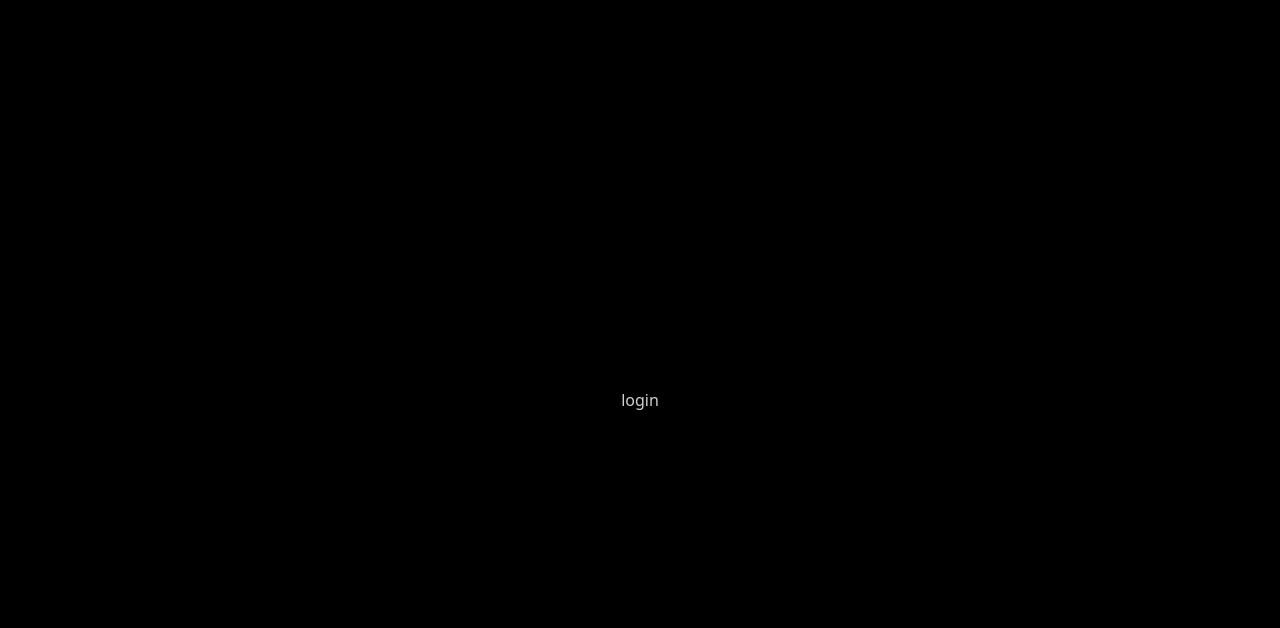
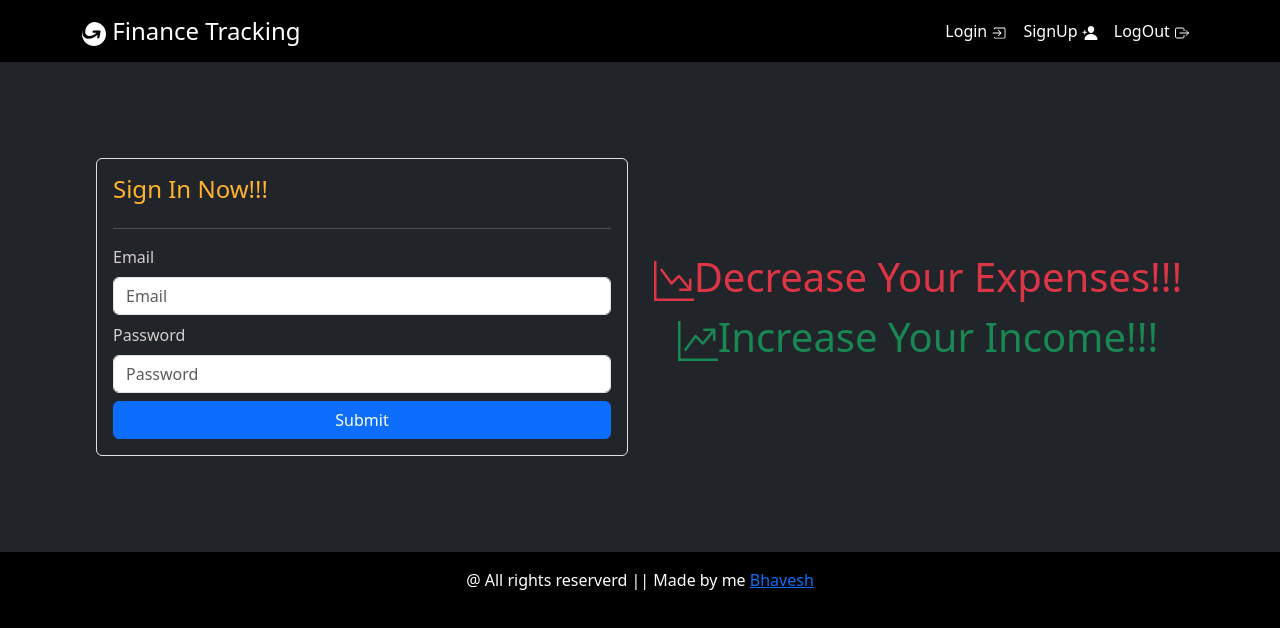
Before and after one commit to Bhaveshsadhu/fs_client, a React app: page / in a window 1280 px wide. Shown: the top 628 px of the page. Built offline with nearby package versions, Linux system fonts and the light colour scheme; the HTML template or start-up script is replaced by a standard one.

Commit message:
sign in UI done

```diff
--- a/package.json
+++ b/package.json
@@ -15,6 +15,7 @@
     "react": "^19.0.0",
     "react-bootstrap": "^2.10.9",
     "react-dom": "^19.0.0",
+    "react-icons": "^5.5.0",
     "react-router-dom": "^7.4.0",
     "react-toastify": "^11.0.5"
   },
--- a/src/App.css
+++ b/src/App.css
@@ -3,11 +3,16 @@
   padding: 0;
   box-sizing: border-box;
 }
+
 .wrapper {
+  background: black;
   min-height: 100vh;
-  background: black;
   color: rgb(212, 206, 206);
 }
+.mainLayout {
+  min-height: calc(100vh-10px);
+}
+
 /* .singUpPage {
   min-height: 90%;
   min-width: 90%;
--- a/src/App.jsx
+++ b/src/App.jsx
@@ -2,21 +2,22 @@ import "./App.css";
 import { ToastContainer } from "react-toastify";
 import Button from "react-bootstrap/Button";
 import { Routes, Route } from "react-router-dom";
-import Login from "./pages/login";
+import { Login } from "./pages/login";
 import { SignUpPage } from "./pages/SignUpPage";
+import { MainLayout } from "./Components/Layout/MainLayout";
 
 function App() {
   return (
     <>
-      <div className="wrapper d-flex justify-content-center align-items-center flex-column">
-        <Routes>
-          <Route path="/" element={<Login />} />
-          <Route path="/signup" element={<SignUpPage />} />
-          {/* <Route path="/about" element={<About />} />
-        <Route path="*" element={<NotFound />} /> */}
-        </Routes>
-        <ToastContainer />
-      </div>
+      {/* <div className="wrapper d-flex justify-content-center align-items-center flex-column"> */}
+      <Routes>
+        <Route path="/" element={<MainLayout />}>
+          <Route index element={<Login />} />
+          <Route path="signup" element={<SignUpPage />} />
+        </Route>
+      </Routes>
+      <ToastContainer />
+      {/* </div> */}
     </>
   );
 }
--- a/src/Components/FinanceQuotes.jsx
+++ b/src/Components/FinanceQuotes.jsx
@@ -1,4 +1,5 @@
 import React, { useEffect, useState } from "react";
+import { FaMoneyBillTrendUp } from "react-icons/fa6";
 const financialTips = [
   {
     quote:
@@ -70,6 +71,16 @@ export const FinanceQuotes = () => {
   }, []);
   return (
     <div>
+      <div
+        style={{
+          fontSize: "10rem",
+          fontWeight: "bolder",
+          color: "white",
+          textAlign: "center",
+        }}
+      >
+        <FaMoneyBillTrendUp />
+      </div>
       <h4>{tip}</h4>
       <div className="fw-bolder">
         "{quote}" <br></br>-{author}
--- /dev/null
+++ b/src/Components/Layout/Footer.jsx
@@ -0,0 +1,9 @@
+import React from "react";
+
+export const Footer = () => {
+  return (
+    <div className="p-3 text-center text-white ">
+      @ All rights reserverd || Made by me <a href="">Bhavesh</a>
+    </div>
+  );
+};
--- /dev/null
+++ b/src/Components/Layout/Header.jsx
@@ -0,0 +1,43 @@
+import Container from "react-bootstrap/Container";
+import Nav from "react-bootstrap/Nav";
+import Navbar from "react-bootstrap/Navbar";
+import NavDropdown from "react-bootstrap/NavDropdown";
+import { Link } from "react-router-dom";
+import { IoIosLogIn } from "react-icons/io";
+import { IoExitOutline } from "react-icons/io5";
+import { IoPersonAdd } from "react-icons/io5";
+import { SiMoneygram } from "react-icons/si";
+
+export const Header = () => {
+  return (
+    <Navbar expand="md" className=" text-white">
+      <Container>
+        <Navbar.Brand className="text-white">
+          <Link to="/" className="text-white nav-link">
+            <div
+              style={{
+                fontSize: "1.5rem",
+              }}
+            >
+              <SiMoneygram /> Finance Tracking
+            </div>
+          </Link>
+        </Navbar.Brand>
+        <Navbar.Toggle aria-controls="basic-navbar-nav" className="bg-white" />
+        <Navbar.Collapse id="basic-navbar-nav" className="text-white">
+          <Nav className="ms-auto">
+            <Link to="/" className="text-white nav-link">
+              Login <IoIosLogIn />
+            </Link>
+            <Link to="/signup" className="text-white nav-link">
+              SignUp <IoPersonAdd />
+            </Link>
+            <Link to="/logout" className="text-white nav-link">
+              LogOut <IoExitOutline />
+            </Link>
+          </Nav>
+        </Navbar.Collapse>
+      </Container>
+    </Navbar>
+  );
+};
--- /dev/null
+++ b/src/Components/Layout/MainLayout.jsx
@@ -0,0 +1,21 @@
+import React from "react";
+import Container from "react-bootstrap/Container";
+import { Outlet } from "react-router-dom";
+import { Header } from "./Header";
+import { Footer } from "./Footer";
+
+export const MainLayout = () => {
+  return (
+    <div className="wrapper">
+      {/* Header */}
+
+      <Header></Header>
+      {/* main layout */}
+      <main className="mainLayout p-5 bg-dark ">
+        <Outlet></Outlet>
+      </main>
+      {/* Footer */}
+      <Footer></Footer>
+    </div>
+  );
+};
--- /dev/null
+++ b/src/Components/SignInForm.jsx
@@ -0,0 +1,68 @@
+import React, { useState } from "react";
+import Button from "react-bootstrap/Button";
+import Form from "react-bootstrap/Form";
+import { CustomeInputs } from "./CustomeInputs";
+import { toast } from "react-toastify";
+// import { addUser } from "../../axioHelper/axioHelper";
+
+export const SignInForm = () => {
+  const [form, setFrom] = useState({});
+  const fields = [
+    {
+      label: "Email",
+      placeholder: "Email",
+      required: true,
+      type: "email",
+      name: "email",
+    },
+    {
+      label: "Password",
+      placeholder: "Password",
+      required: true,
+      type: "password",
+      name: "password",
+    },
+  ];
+  const handleOnChange = (e) => {
+    const { name, value } = e.target;
+    setFrom({
+      ...form,
+      [name]: value,
+    });
+  };
+  const handleOnSubmit = async (e) => {
+    e.preventDefault();
+    console.log(form);
+    // const { Confirmpassword, ...rest } = form;
+    // if (Confirmpassword != rest.password) {
+    //   toast.error("Password dosen't Match..");
+    //   return;
+    // }
+    // const { status, message } = await addUser(rest);
+    // console.log(status, message);
+
+    // toast[status](message);
+  };
+  return (
+    <div className="border rounded p-3">
+      <Form onSubmit={handleOnSubmit}>
+        <h4 className="mb-4" style={{ color: "#FFB22C" }}>
+          Sign In Now!!!
+        </h4>
+        <hr></hr>
+        {fields.map((input) => (
+          <CustomeInputs
+            key={input.name}
+            {...input}
+            onChange={handleOnChange}
+          />
+        ))}
+        <div className="d-grid">
+          <Button variant="primary" type="submit">
+            Submit
+          </Button>
+        </div>
+      </Form>
+    </div>
+  );
+};
--- a/src/Components/SignUpForm.jsx
+++ b/src/Components/SignUpForm.jsx
@@ -57,17 +57,10 @@ export const SignUpForm = () => {
     toast[status](message);
   };
   return (
-    <div className="border rounded p-4">
-      <Form onSubmit={handleOnSubmit}>
-        <h4 className="mb-4" style={{ color: "#FFB22C" }}>
-          Sign Up Now!!!
-        </h4>
+    <Form onSubmit={handleOnSubmit} className="border rounded ps-4 pe-4 p-2">
+      <h4 style={{ color: "#FFB22C" }}>Sign Up Now!!!</h4>
       {fields.map((input) => (
-          <CustomeInputs
-            key={input.name}
-            {...input}
-            onChange={handleOnChange}
-          />
+        <CustomeInputs key={input.name} {...input} onChange={handleOnChange} />
       ))}
       <div className="d-grid">
         <Button variant="primary" type="submit">
@@ -75,6 +68,5 @@ export const SignUpForm = () => {
         </Button>
       </div>
     </Form>
-    </div>
   );
 };
--- a/src/pages/Login.jsx
+++ b/src/pages/Login.jsx
@@ -1,6 +1,33 @@
 import React from "react";
+import Col from "react-bootstrap/esm/Col";
+import Row from "react-bootstrap/esm/Row";
+import { BsGraphDownArrow } from "react-icons/bs";
+import { BsGraphUpArrow } from "react-icons/bs";
+import { SignInForm } from "../Components/SignInForm";
 
-const Login = () => {
-  return <div>login</div>;
+export const Login = () => {
+  return (
+    <Row className="p-5">
+      <Col md={6}>
+        <SignInForm></SignInForm>
+      </Col>
+      <Col md={6}>
+        <div
+          className="d-flex flex-column justify-content-center align-items-center "
+          style={{
+            height: "100%",
+          }}
+        >
+          <div className="fs-1 text-danger">
+            <BsGraphDownArrow />
+            Decrease Your Expenses!!!
+          </div>
+          <div className="fs-1 text-success">
+            <BsGraphUpArrow />
+            Increase Your Income!!!
+          </div>
+        </div>
+      </Col>
+    </Row>
+  );
 };
-export default Login;
--- a/src/pages/SignUpPage.jsx
+++ b/src/pages/SignUpPage.jsx
@@ -7,18 +7,17 @@ import { SignUpForm } from "../Components/SignUpForm";
 
 export const SignUpPage = () => {
   return (
-    <Container className="p-5 bg-dark ">
-      <Row className="m-5 g-2">
-        <Col
-          className="d-flex justify-content-center align-items-center"
-          md={6}
+    <Row
+      style={{
+        overflow: "hidden",
+      }}
     >
+      <Col className="d-flex justify-content-center align-items-center" md={6}>
         <FinanceQuotes></FinanceQuotes>
       </Col>
       <Col md={6}>
         <SignUpForm></SignUpForm>
       </Col>
     </Row>
-    </Container>
   );
 };
```
Also changed, not shown: 1 other file (tests, documents, lock files or other folders). Lines whose indentation alone changed are shown as unchanged.
